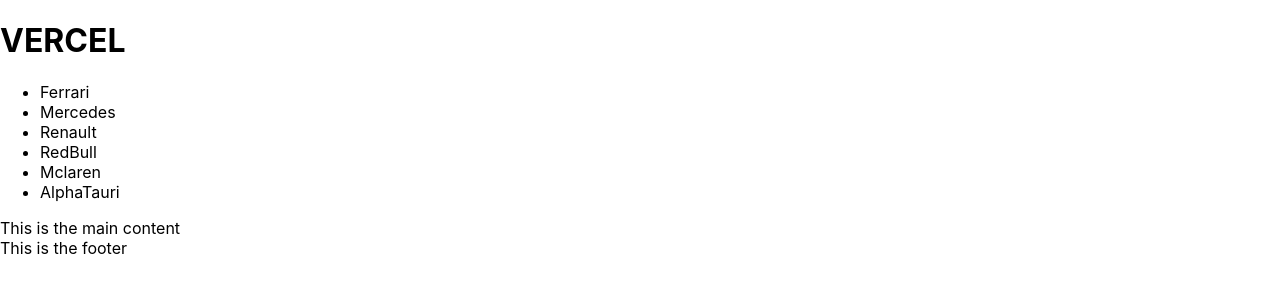
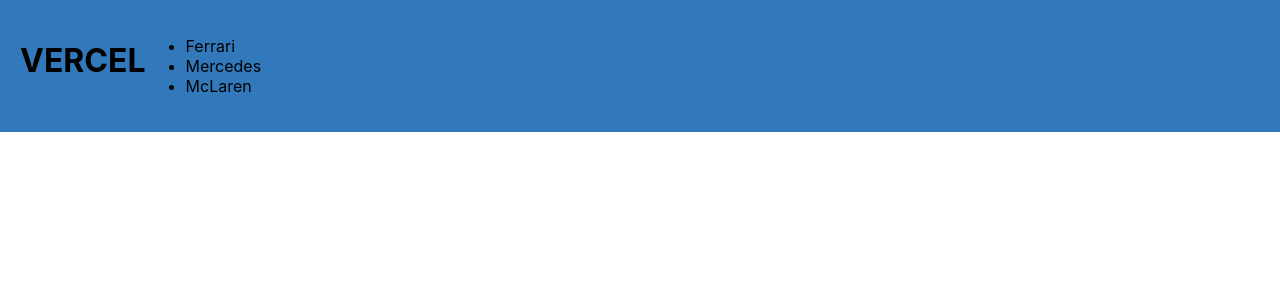
Before and after one commit to TBT50/react-book, a React (Create React App) app: page / in a window 1280 px wide. Shown: the top 300 px of the page. Built offline with nearby package versions, Linux system fonts and the light colour scheme.

Commit message:
Add 'styled-components' and add AppContainer component

```diff
--- a/package.json
+++ b/package.json
@@ -10,9 +10,11 @@
     "@types/node": "^12.0.0",
     "@types/react": "^17.0.0",
     "@types/react-dom": "^17.0.0",
+    "@types/styled-components": "^5.1.9",
     "react": "^17.0.2",
     "react-dom": "^17.0.2",
     "react-scripts": "4.0.3",
+    "styled-components": "^5.2.3",
     "typescript": "^4.1.2",
     "web-vitals": "^1.0.1"
   },
--- /dev/null
+++ b/src/App.css
@@ -0,0 +1,3 @@
+.list {
+  list-style-type: none;
+}
--- a/src/App.tsx
+++ b/src/App.tsx
@@ -1,23 +1,41 @@
-import React from "react";
 import ListItem from "./components/ListItem";
+import { AppContainer } from "./styles";
+import "./App.css";
+
+const styles: React.CSSProperties = {
+  color: "red",
+  backgroundColor: "blue",
+};
+
+const cars = [
+  {
+    id: 1,
+    carName: "Ferrari",
+  },
+  {
+    id: 2,
+    carName: "Mercedes",
+  },
+  {
+    id: 3,
+    carName: "McLaren",
+  },
+];
 
 function App() {
   return (
-    <div className="App">
-      <header className="App-header">
+    <AppContainer>
+      <header>
         <h1>VERCEL</h1>
       </header>
-      <ul>
-        <ListItem car="Ferrari" />
-        <ListItem car="Mercedes" />
-        <ListItem car="Renault" />
-        <ListItem car="RedBull" />
-        <ListItem car="Mclaren" />
-        <ListItem car="AlphaTauri" />
-      </ul>
-      <main>This is the main content</main>
-      <footer>This is the footer</footer>
-    </div>
+      <main>
+        <ul>
+          {cars.map((car) => (
+            <ListItem key={car.id} car={car.carName} />
+          ))}
+        </ul>
+      </main>
+    </AppContainer>
   );
 }
 
--- /dev/null
+++ b/src/styles.ts
@@ -0,0 +1,7 @@
+import styled from 'styled-components';
+
+export const AppContainer = styled.div`
+  display: flex;
+  background-color: #3179ba;
+  padding: 20px;
+`
--- a/tsconfig.json
+++ b/tsconfig.json
@@ -18,7 +18,8 @@
     "resolveJsonModule": true,
     "isolatedModules": true,
     "noEmit": true,
-    "jsx": "react-jsx"
+    "jsx": "react-jsx",
+    "noImplicitAny": false
   },
   "include": [
     "src"
```
Also changed, not shown: 1 other file (tests, documents, lock files or other folders).
